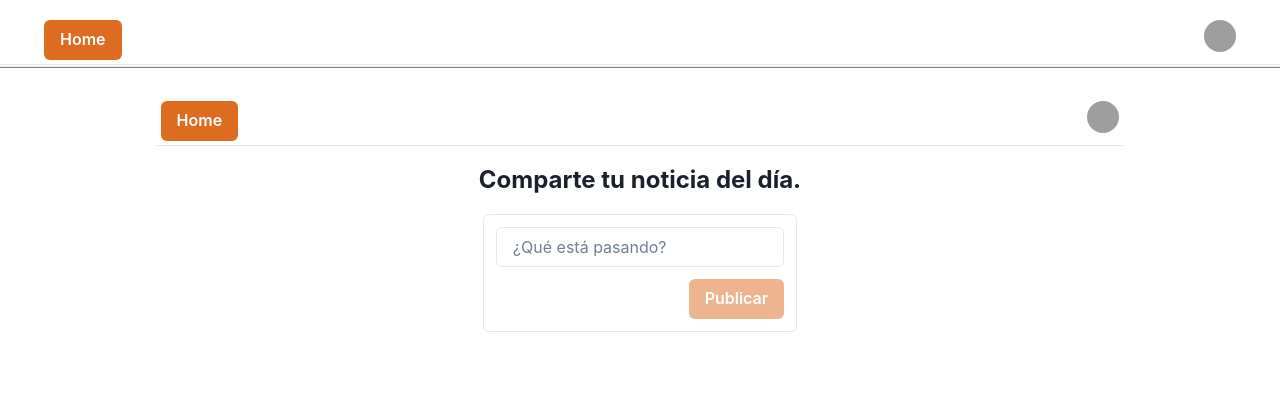
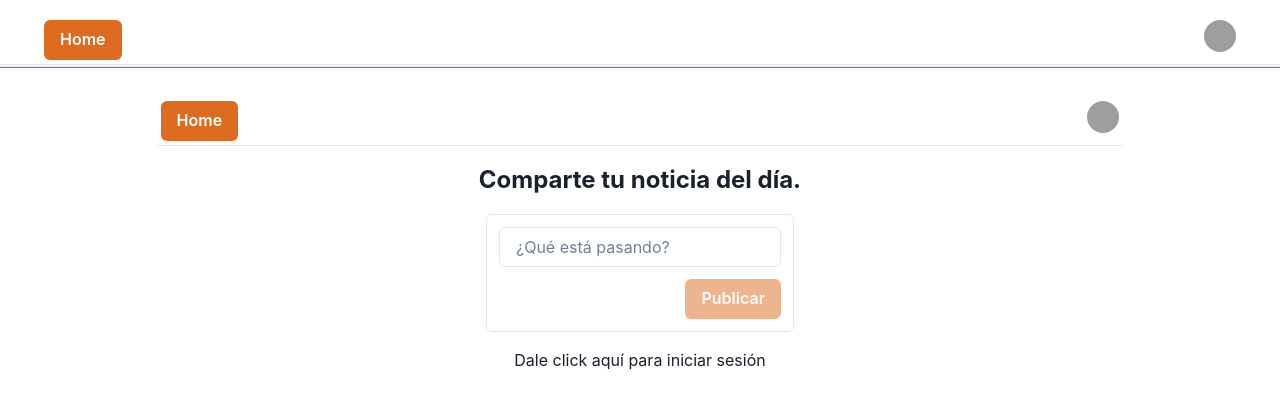
Before and after one commit to JuanPabloParra/ProyectWeb, a React (Create React App) app in the folder proyectoWeb/myweb/: page / in a window 1280 px wide. Shown: the top 408 px of the page. Built offline with nearby package versions, Linux system fonts and the light colour scheme; grey boxes are pictures that could not be loaded.

Commit message:
correcciones al login. para que al presionar click lo desplaze a una nueva pestaña.

```diff
--- a/proyectoWeb/myweb/package.json
+++ b/proyectoWeb/myweb/package.json
@@ -12,6 +12,7 @@
     "framer-motion": "^9.0.7",
     "react": "^18.2.0",
     "react-dom": "^18.2.0",
+    "react-router-dom": "^6.8.1",
     "react-scripts": "5.0.1",
     "web-vitals": "^2.1.4"
   },
--- a/proyectoWeb/myweb/src/App.js
+++ b/proyectoWeb/myweb/src/App.js
@@ -1,27 +1,41 @@
-import React from 'react';
-import { ChakraProvider, Box, Flex, Text, Stack } from '@chakra-ui/react';
+import React, { useState } from 'react';
+import { Box, Flex, Text, Link } from '@chakra-ui/react';
 import Menu from './shared/Menu';
+import Login from './components/Login';
 import PublicarTweet from './components/PublicarTweet';
-import HomePage from './pages/HomePage';
+import { ChakraProvider } from '@chakra-ui/react';
 
 function App() {
+  const [showLogin, setShowLogin] = useState(false);
+  const [showCompartir, setShowCompartir] = useState(true);
+
+  const handleLoginClick = (event) => {
+    event.preventDefault();
+    setShowLogin(true);
+  };
+
   return (
-    // ChakraProvider es un componente de la biblioteca de interfaz de usuario de Chakra que proporciona estilo
-    // y contexto temático a sus hijos
-    // El menú es un componente personalizado que probablemente contiene enlaces u opciones de navegación
     <ChakraProvider>
+      {!showLogin ? (
         <Flex direction="column" align="center" maxW="800px" mx="auto" p="4" margin="auto">
-
           <Menu />
-
           <Box mt="4">
             <Text fontSize="2xl" fontWeight="bold">Comparte tu noticia del día.</Text>
-          <Stack spacing="4" mt="4" maxW="100%" px="1">
+          </Box>
+          {showCompartir && (
+            <Box mt="4">
               <PublicarTweet />
-            <HomePage />
-          </Stack>
+            </Box>
+          )}
+          <Box mt="4">
+            <Link href="#" onClick={handleLoginClick}>Dale click aquí para iniciar sesión</Link>
           </Box>
         </Flex>
+      ) : (
+        <Box bg="white" w="100%" h="100%">
+          <Login />
+        </Box>
+      )}
     </ChakraProvider>
   );
 }
--- /dev/null
+++ b/proyectoWeb/myweb/src/components/Login.js
@@ -0,0 +1,20 @@
+import React from 'react';
+import { FormControl, FormLabel, Input, Button } from '@chakra-ui/react';
+
+function Login() {
+  return (
+    <form>
+      <FormControl>
+        <FormLabel>Usuario</FormLabel>
+        <Input type="text" borderRadius="md" borderTopRightRadius={0} borderTopLeftRadius={0} />
+      </FormControl>
+      <FormControl mt={4}>
+        <FormLabel>Contraseña</FormLabel>
+        <Input type="password" borderRadius="md" borderBottomRightRadius={0} borderBottomLeftRadius={0} />
+      </FormControl>
+      <Button colorScheme="orange" borderRadius="md" mt={4}>Iniciar sesión</Button>
+    </form>
+  );
+}
+
+export default Login;
```
Also changed, not shown: proyectoWeb/myweb/src/index.js (line endings or trailing spaces), 1 other file (tests, documents, lock files or other folders). Lines whose indentation alone changed are shown as unchanged.
